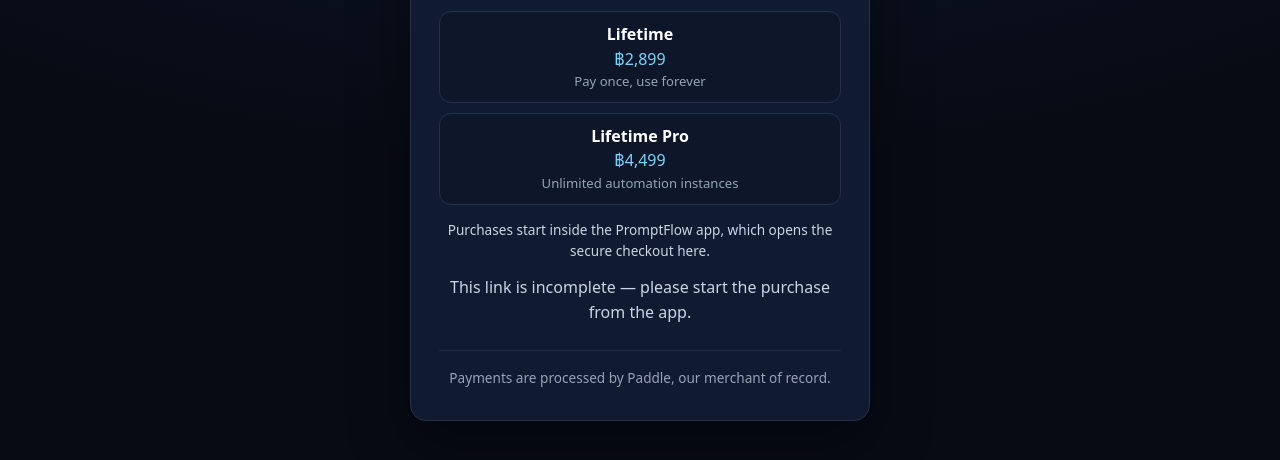
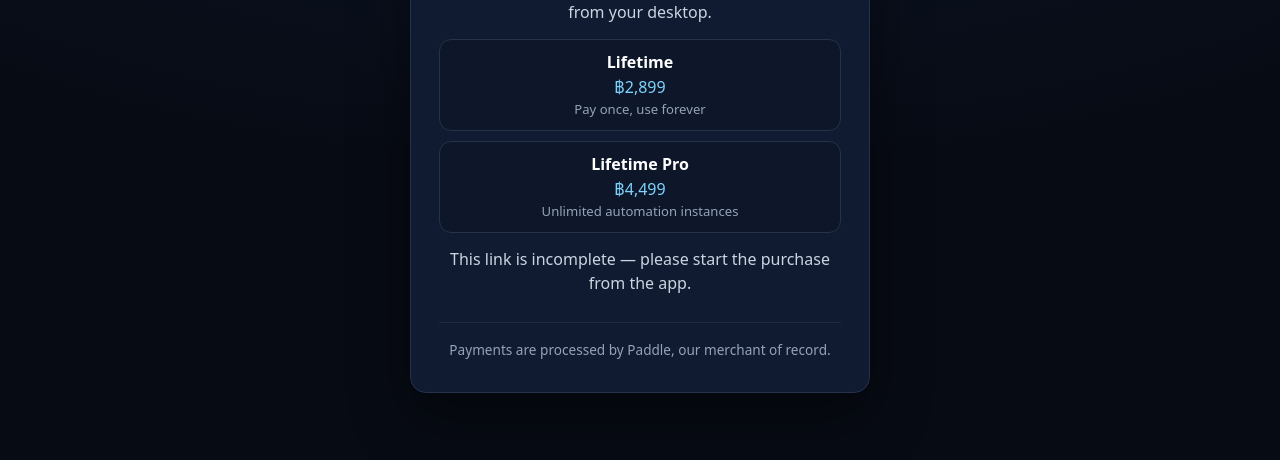
Before and after one commit to pnoch/promptflow-releases, a plain HTML site: page index.html in a window 1280 px wide. Shown: the part 256-716 px from the top of the page. Drawn offline with Linux system fonts and the light colour scheme.

Commit message:
site: drop the duplicated line under the price cards

```diff
--- a/index.html
+++ b/index.html
@@ -55,7 +55,6 @@
         <div class="tier-note">Unlimited automation instances</div>
       </div>
     </div>
-    <p class="muted">Purchases start inside the PromptFlow app, which opens the secure checkout here.</p>
   </section>
 
   <p id="status" role="status" aria-live="polite">Opening your secure checkout…</p>
@@ -75,9 +74,6 @@
   the app instead of calling Paddle with an undefined token.
 -->
 <script id="pf-paddle-config">
-  // Public client token for the Siam Creations Paddle seller account (same one
-  // the OmniHub page publishes). Client tokens are safe to expose; the API key
-  // never is. Replace it if you mint a dedicated token.
   window.PADDLE_CLIENT_TOKEN = window.PADDLE_CLIENT_TOKEN || "live_b196e2ba710b930d6958e7e965c";
   window.PADDLE_ENVIRONMENT = window.PADDLE_ENVIRONMENT || "production";
 </script>
```
